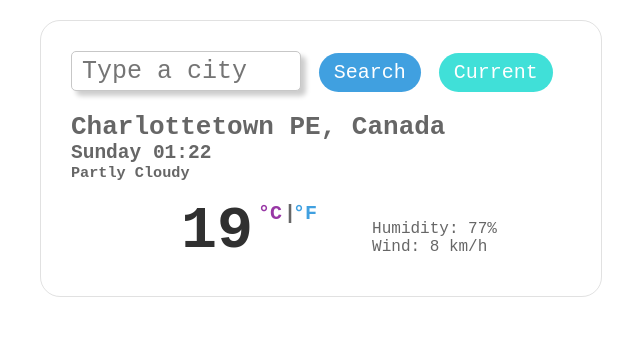
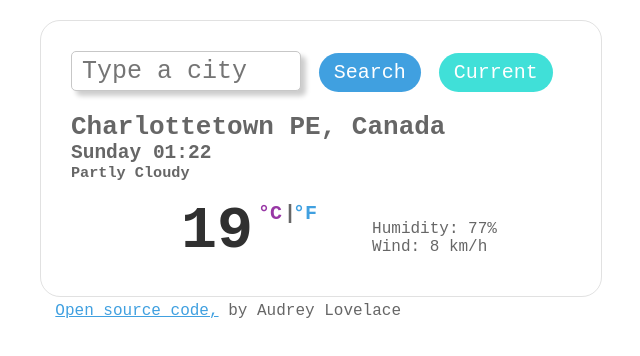
Before and after one commit to AudreyLovelace/githubuse, a plain HTML site: page index.html in a window 1280 px wide. Shown: the whole page, without its empty margins (319-959 px from the left). Drawn offline with nearby package versions, Linux system fonts and the light colour scheme.

Commit message:
link added
added open source code link

```diff
--- a/index.html
+++ b/index.html
@@ -36,7 +36,14 @@
           <li id="li3">Wind: <span>8</span> km/h</li>
         </ul>
       </footer>
+      <p>
+        <a href="https://github.com/AudreyLovelace/githubuse"
+          >Open source code,</a
+        >
+        by Audrey Lovelace
+      </p>
     </div>
+
     <script src="src/script.js"></script>
   </body>
 </html>
--- a/src/style.css
+++ b/src/style.css
@@ -113,3 +113,15 @@ ul {
 #li1 {
   opacity: 0;
 }
+
+p {
+  font-size: 16px;
+  display: block;
+  width: 1000px;
+  position: relative;
+  left: -480px;
+  top: 100px;
+}
+p a {
+  color: rgb(64, 160, 224);
+}
```
